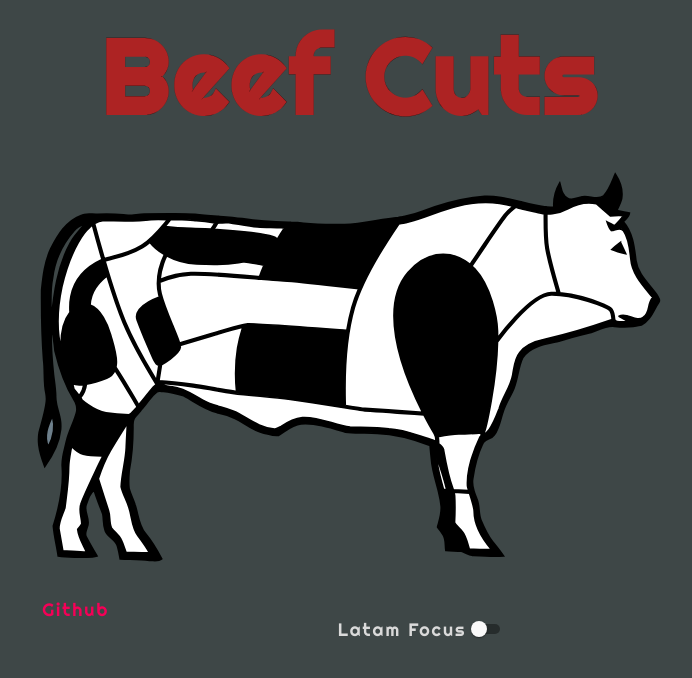
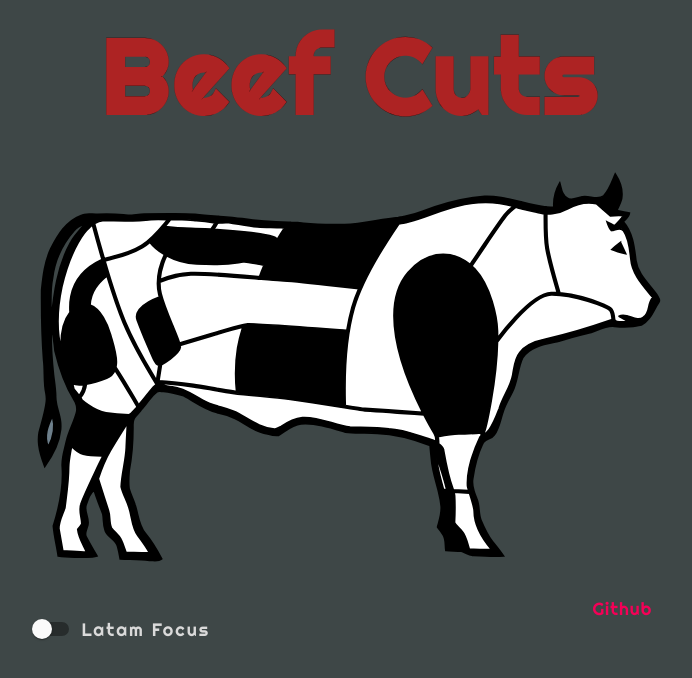
Before and after one commit to CJ-arg/CowProject, a React (Create React App) app: page / in a window 1280 px wide. Shown: the top 678 px of the page, without its empty margins (291-983 px from the left). Built offline with nearby package versions, Linux system fonts and the light colour scheme; a web font is replaced by a local one.

Commit message:
githublink

```diff
--- a/src/App.css
+++ b/src/App.css
@@ -53,16 +53,14 @@
   font-family: "Righteous", cursive;
   color: rgb(218, 218, 218);
   font-size: 18px;
-  margin-left: 10px;
   letter-spacing: 2px;
 }
-.link {
+.linkMode {
   text-decoration: none;
   font-family: "Righteous", cursive;
-  color: rgb(218, 218, 218);
-  font-size: 18px;
-  margin-left: 10px;
-  letter-spacing: 2px;
+   font-size: 1.1rem;
+  letter-spacing: 1px;
+  text-align: center;
 }
 
 @media screen and (max-width: 1200px) {
--- a/src/App.jsx
+++ b/src/App.jsx
@@ -17,23 +17,23 @@ function App() {
       </div>
       <Grid container spacing={4}>
         <Grid item xs={2} />
-        <Grid item xs={3}>
-          <Info />
-        </Grid>
-        <Grid item xs={3}>
+        <Grid item xs={4}>
           <FormControlLabel
             control={
               <Switch
                 color="default"
-                size="small"
+                size="medium"
                 onChange={(e) => {
                   setLatam(e.target.checked);
                 }}
               />
             }
-            labelPlacement="start"
+            labelPlacement="end"
             label={<p className="latamMode">Latam Focus</p>}
           />
+        </Grid>
+        <Grid item xs={5}>
+          <Info />
         </Grid>
         <Grid item xs={3} />
       </Grid>
--- a/src/components/Info.jsx
+++ b/src/components/Info.jsx
@@ -3,9 +3,11 @@ import React from "react";
 
 function Info() {
   return (
-    <Link href="https://github.com/CJ-arg" color="secondary" underline="none" target="_blank" className="link">
-      Github
-    </Link>
+    <div>
+      <Link href="https://github.com/CJ-arg" color="secondary" underline="none" target="_blank" className="linkMode">
+        Github
+      </Link>
+    </div>
   );
 }
 
```
